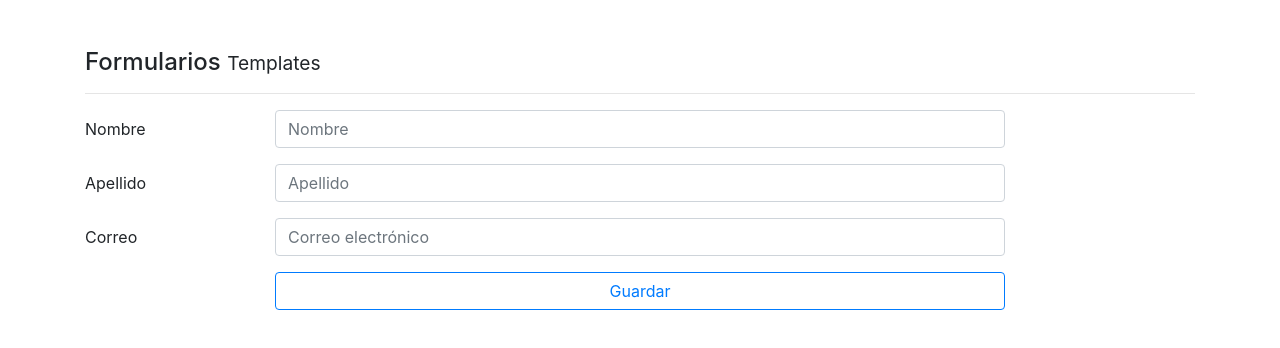
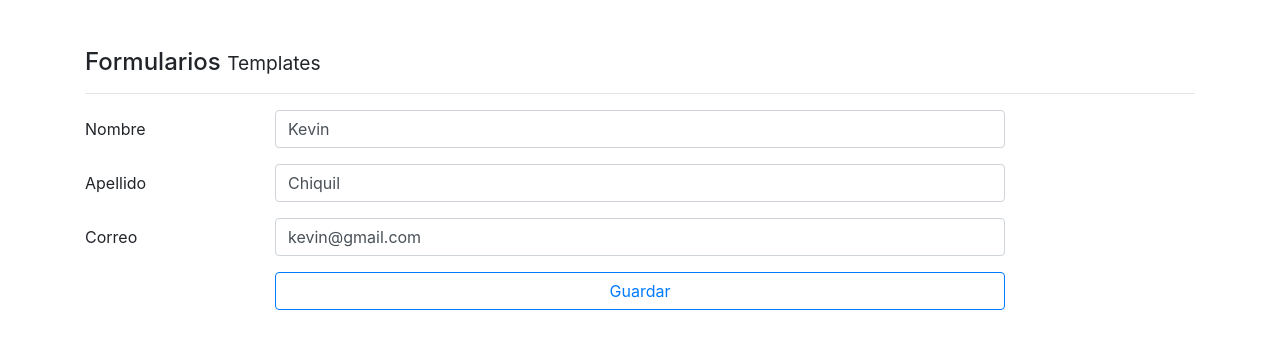
Before and after one commit to Chiquil09/Leccion-11, an Angular app in the folder 08-formularios/: page /template in a window 1280 px wide. Shown: the top 348 px of the page. Built offline with nearby package versions, Linux system fonts and the light colour scheme.

Commit message:
Video 10

```diff
--- a/08-formularios/src/app/pages/template/template.component.html
+++ b/08-formularios/src/app/pages/template/template.component.html
@@ -11,9 +11,9 @@
         <input class="form-control"
                type="text"
                name="nombre"
+               placeholder="Nombre"
                [class.is-invalid]="nombre.invalid && nombre.touched"
                [ngModel]="usuario.nombre"
-               placeholder="Nombre"
                required
                minlength="5"
                #nombre="ngModel">
@@ -26,7 +26,14 @@
 
         <input class="form-control"
                type="text"
-               placeholder="Apellido">
+               name="apellido"
+               placeholder="Apellido"
+               [class.is-invalid]="apellido.invalid && apellido.touched"
+               [ngModel]="usuario.apellido"
+               ngModel
+               required
+               minlength="5"
+               #apellido="ngModel">
       </div>
     </div>
 
@@ -38,11 +45,12 @@
 
       <input class="form-control"
              type="email"
-             [class.is-invalid]="correo.invalid && correo.touched"
-             ngModel
              name="correo"
              placeholder="Correo electrónico"
+             [class.is-invalid]="correo.invalid && correo.touched"
+             [ngModel]="usuario.correo"
              pattern="[a-z0-9._%+-]+@[a-z0-9.-]+\.[a-z]{2,3}$"
+             required
              #correo="ngModel">
     </div>
   </div>
--- a/08-formularios/src/app/pages/template/template.component.ts
+++ b/08-formularios/src/app/pages/template/template.component.ts
@@ -9,7 +9,10 @@ import { NgForm } from '@angular/forms';
 export class TemplateComponent implements OnInit {
 
   usuario={
-    nombre: ''
+    nombre: 'Kevin',
+    apellido:'Chiquil',
+    correo:'kevin@gmail.com'
+
   }
 
   constructor( ) {}
```
